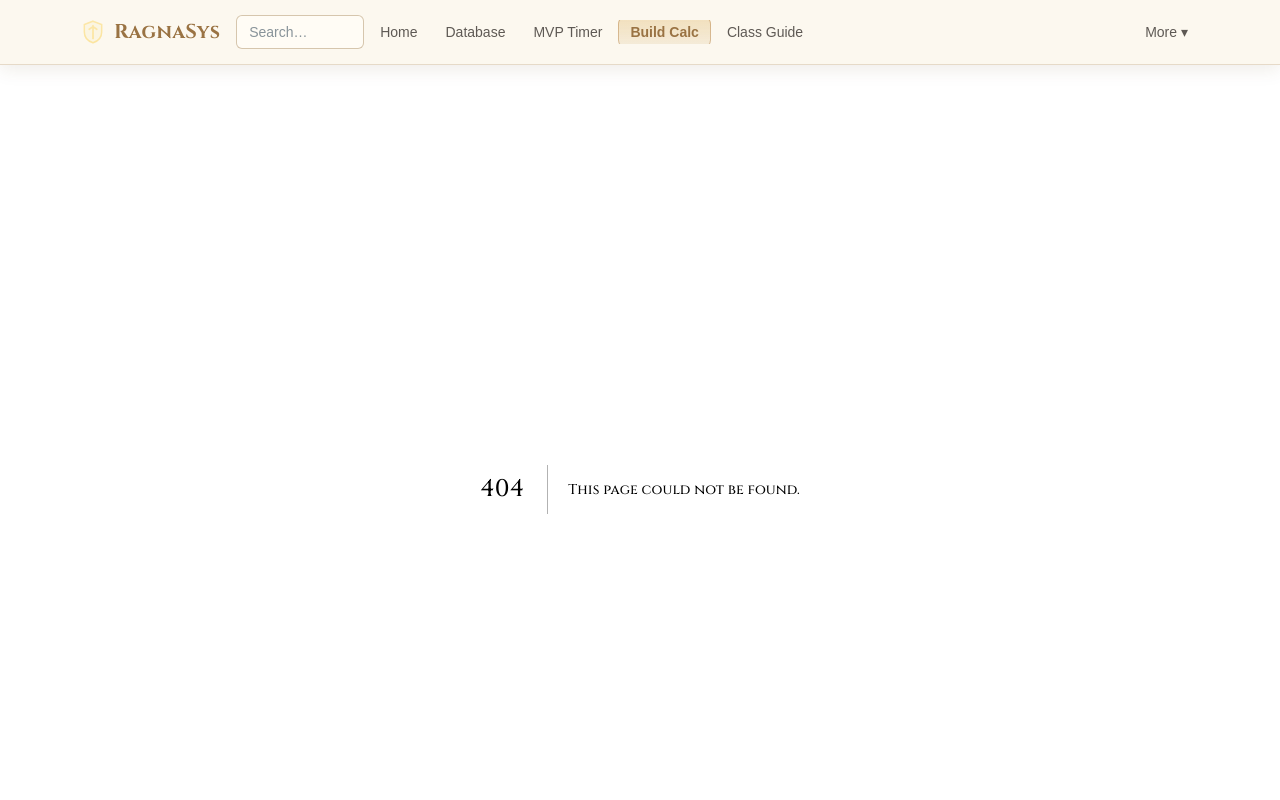
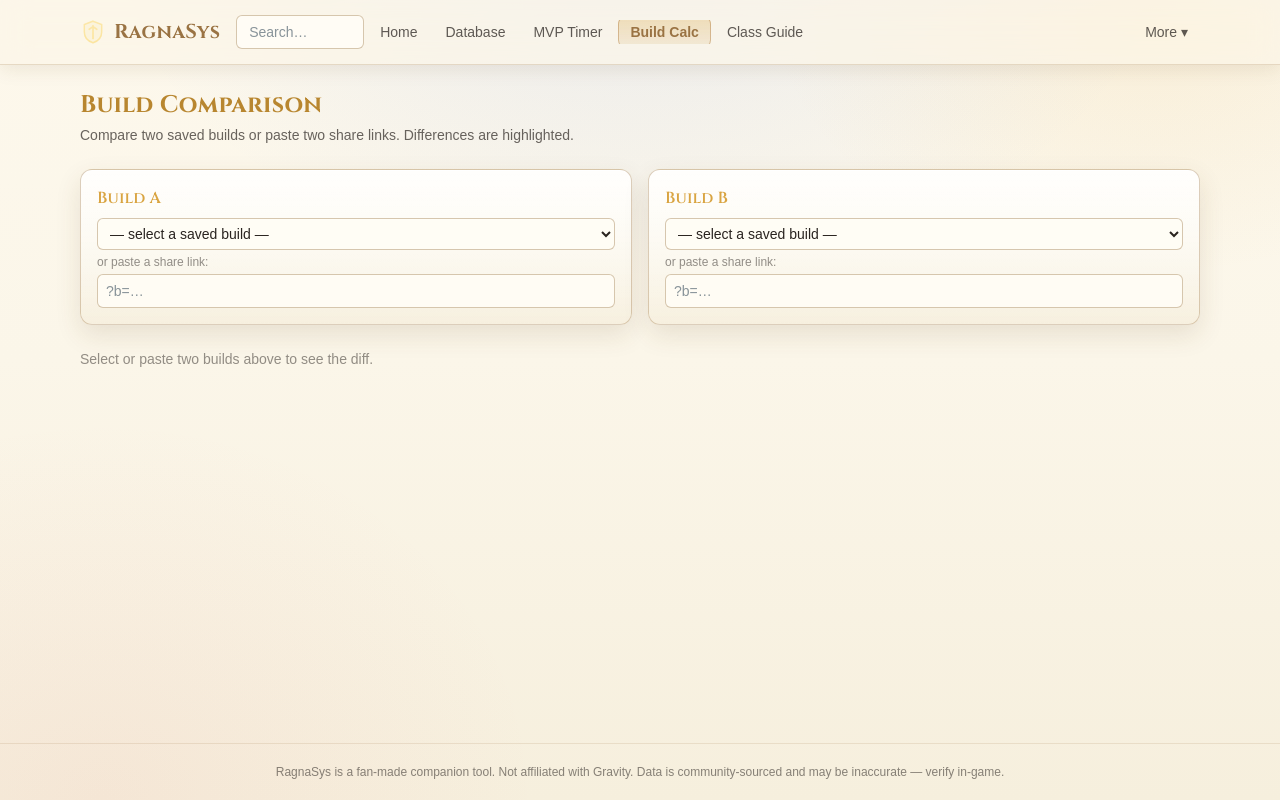
Before and after one commit to Daymrens/Ragnarok, a Next.js app: page /builder/compare in a window 1280 px wide. Before the commit this address had no page. Shown: the top 800 px of the page. Built offline with nearby package versions, Linux system fonts and the light colour scheme.

Commit message:
feat(phase3): build comparison view (picker + diff table + damage delta-ready)

```diff
--- /dev/null
+++ b/app/builder/compare/page.tsx
@@ -0,0 +1,97 @@
+"use client";
+
+import { useMemo, useState } from "react";
+import { loadBuilds, savedToState } from "@/lib/buildStore";
+import { decodeBuild } from "@/lib/buildEncode";
+import type { BuildState } from "@/lib/data/types";
+import { BuildDiff } from "@/components/BuildDiff";
+import { ListHeader, Card } from "@/components/ui";
+
+export default function ComparePage() {
+  const saved = useMemo(() => (typeof window !== "undefined" ? loadBuilds() : []), []);
+  const [pickA, setPickA] = useState("");
+  const [pickB, setPickB] = useState("");
+  const [linkA, setLinkA] = useState("");
+  const [linkB, setLinkB] = useState("");
+
+  function resolve(pick: string, link: string): BuildState | null {
+    if (link.trim()) {
+      return decodeBuild(link.trim());
+    }
+    if (pick) {
+      const b = saved.find((s) => s.id === pick);
+      return b ? savedToState(b) : null;
+    }
+    return null;
+  }
+
+  const stateA = resolve(pickA, linkA);
+  const stateB = resolve(pickB, linkB);
+
+  return (
+    <div className="space-y-6">
+      <ListHeader
+        title="Build Comparison"
+        description="Compare two saved builds or paste two share links. Differences are highlighted."
+      />
+
+      <div className="grid gap-4 md:grid-cols-2">
+        <Card>
+          <h2 className="font-semibold text-gold-soft mb-2">Build A</h2>
+          <select
+            value={pickA}
+            onChange={(e) => setPickA(e.target.value)}
+            className="input-field w-full rounded-md px-2 py-1.5 text-sm"
+          >
+            <option value="">— select a saved build —</option>
+            {saved.map((s) => (
+              <option key={s.id} value={s.id}>
+                {s.name}
+              </option>
+            ))}
+          </select>
+          <p className="text-xs text-foreground/50 my-1">or paste a share link:</p>
+          <input
+            value={linkA}
+            onChange={(e) => setLinkA(e.target.value)}
+            placeholder="?b=…"
+            className="input-field w-full rounded-md px-2 py-1.5 text-sm"
+          />
+        </Card>
+
+        <Card>
+          <h2 className="font-semibold text-gold-soft mb-2">Build B</h2>
+          <select
+            value={pickB}
+            onChange={(e) => setPickB(e.target.value)}
+            className="input-field w-full rounded-md px-2 py-1.5 text-sm"
+          >
+            <option value="">— select a saved build —</option>
+            {saved.map((s) => (
+              <option key={s.id} value={s.id}>
+                {s.name}
+              </option>
+            ))}
+          </select>
+          <p className="text-xs text-foreground/50 my-1">or paste a share link:</p>
+          <input
+            value={linkB}
+            onChange={(e) => setLinkB(e.target.value)}
+            placeholder="?b=…"
+            className="input-field w-full rounded-md px-2 py-1.5 text-sm"
+          />
+        </Card>
+      </div>
+
+      {stateA && stateB ? (
+        <Card>
+          <BuildDiff a={stateA} b={stateB} />
+        </Card>
+      ) : (
+        <p className="text-sm text-foreground/50">
+          Select or paste two builds above to see the diff.
+        </p>
+      )}
+    </div>
+  );
+}
--- /dev/null
+++ b/components/BuildDiff.tsx
@@ -0,0 +1,72 @@
+import type { BuildState } from "@/lib/data/types";
+import { classes } from "@/lib/data/classes";
+import { ElementBadge } from "@/components/ui";
+
+interface Row {
+  label: string;
+  a: string | number;
+  b: string | number;
+  delta: number; // b - a, for numeric; 0 if non-numeric
+}
+
+function diffRows(a: BuildState, b: BuildState): Row[] {
+  const aClass = classes.find((c) => c.id === a.classId)?.name ?? a.classId;
+  const bClass = classes.find((c) => c.id === b.classId)?.name ?? b.classId;
+  const rows: Row[] = [
+    { label: "Class", a: aClass, b: bClass, delta: 0 },
+    { label: "Base ASPD", a: a.baseAspd, b: b.baseAspd, delta: b.baseAspd - a.baseAspd },
+    { label: "STR", a: a.str ?? 0, b: b.str ?? 0, delta: (b.str ?? 0) - (a.str ?? 0) },
+    { label: "AGI", a: a.agi, b: b.agi, delta: b.agi - a.agi },
+    { label: "VIT", a: a.vit ?? 0, b: b.vit ?? 0, delta: (b.vit ?? 0) - (a.vit ?? 0) },
+    { label: "INT", a: a.int ?? 0, b: b.int ?? 0, delta: (b.int ?? 0) - (a.int ?? 0) },
+    { label: "DEX", a: a.dex, b: b.dex, delta: b.dex - a.dex },
+    { label: "LUK", a: a.luk ?? 0, b: b.luk ?? 0, delta: (b.luk ?? 0) - (a.luk ?? 0) },
+    { label: "Refine target", a: `+${a.refineTarget}`, b: `+${b.refineTarget}`, delta: b.refineTarget - a.refineTarget },
+    { label: "Element", a: a.element ?? "—", b: b.element ?? "—", delta: 0 },
+    { label: "Target element", a: a.targetElement ?? "—", b: b.targetElement ?? "—", delta: 0 },
+    { label: "Target DEF", a: a.targetDef ?? 0, b: b.targetDef ?? 0, delta: (b.targetDef ?? 0) - (a.targetDef ?? 0) },
+  ];
+  return rows;
+}
+
+export function BuildDiff({ a, b }: { a: BuildState; b: BuildState }) {
+  const rows = diffRows(a, b);
+  const identical = rows.every((r) => r.delta === 0 && r.a === r.b);
+
+  return (
+    <div className="space-y-4">
+      {identical ? (
+        <p className="text-sm text-sage">No differences between these two builds.</p>
+      ) : (
+        <div className="overflow-x-auto">
+          <table className="w-full text-sm">
+            <thead>
+              <tr className="text-left text-foreground/55 border-b border-panel-2">
+                <th className="py-2 pr-4">Field</th>
+                <th className="py-2 pr-4">{a.name}</th>
+                <th className="py-2 pr-4">{b.name}</th>
+                <th className="py-2">Δ</th>
+              </tr>
+            </thead>
+            <tbody>
+              {rows.map((r) => (
+                <tr key={r.label} className="border-b border-panel-2/60">
+                  <td className="py-2 pr-4 text-foreground/70">{r.label}</td>
+                  <td className="py-2 pr-4">{r.a}</td>
+                  <td className="py-2 pr-4">{r.b}</td>
+                  <td className={`py-2 font-mono ${r.delta > 0 ? "text-sage" : r.delta < 0 ? "text-crimson" : "text-foreground/40"}`}>
+                    {r.delta > 0 ? `+${r.delta}` : r.delta < 0 ? `${r.delta}` : "—"}
+                  </td>
+                </tr>
+              ))}
+            </tbody>
+          </table>
+        </div>
+      )}
+      <div className="flex flex-wrap gap-2 text-xs">
+        <ElementBadge element={a.element ?? "Neutral"} />
+        <ElementBadge element={b.element ?? "Neutral"} />
+      </div>
+    </div>
+  );
+}
--- /dev/null
+++ b/lib/buildStore.ts
@@ -0,0 +1,40 @@
+import type { BuildState } from "./data/types";
+
+export const BUILD_KEY = "ragnasys.builds";
+
+export interface SavedBuild {
+  id: string;
+  name: string;
+  classId: string;
+  agi: number;
+  dex: number;
+  baseAspd: number;
+}
+
+export function loadBuilds(): SavedBuild[] {
+  if (typeof window === "undefined") return [];
+  try {
+    const raw = localStorage.getItem(BUILD_KEY);
+    return raw ? (JSON.parse(raw) as SavedBuild[]) : [];
+  } catch {
+    return [];
+  }
+}
+
+/** Convert a saved build into a full BuildState for comparison/diff. */
+export function savedToState(b: SavedBuild): BuildState {
+  return {
+    name: b.name,
+    classId: b.classId,
+    baseAspd: b.baseAspd,
+    agi: b.agi,
+    dex: b.dex,
+    vit: 0,
+    int: 0,
+    str: 0,
+    luk: 0,
+    buffs: { increaseAgi: false, gatlingFever: false, foodPotion: false },
+    refineTarget: 0,
+    loadout: {},
+  };
+}
```
